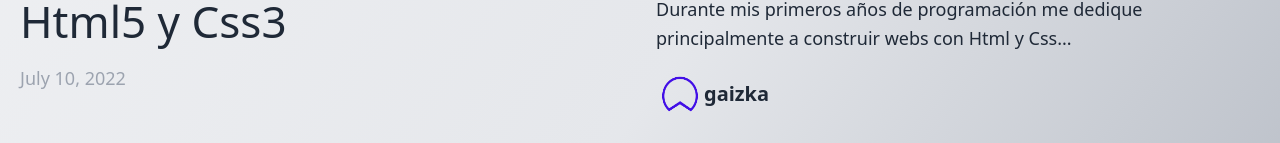
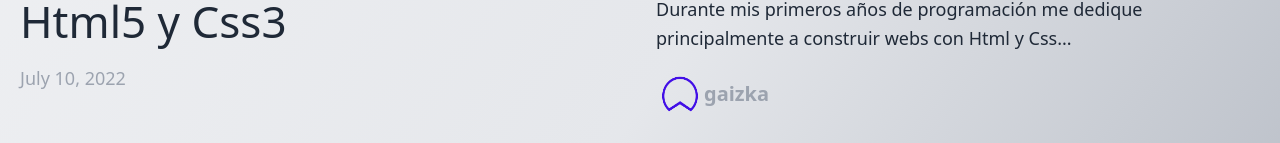
Before and after one commit to gaizkadev/blog, a Next.js app: page /skills in a window 1280 px wide. Shown: the part 809-952 px from the top of the page. Built offline with nearby package versions, Linux system fonts and the light colour scheme.

Commit message:
blog colors

```diff
--- a/components/avatar.js
+++ b/components/avatar.js
@@ -9,7 +9,7 @@ export default function Avatar({ name, picture }) {
         className="w-12 h-12 rounded-full mr-4"
         alt={name}
       />
-      <div className="text-xl font-bold text-gray-800">{name}</div>
+      <div className="text-xl font-semibold text-gray-400">{name}</div>
     </div>
   )
 }
--- a/components/cover-image.js
+++ b/components/cover-image.js
@@ -7,7 +7,7 @@ export default function CoverImage({ title, src, slug, height, width }) {
     <Image
       src={src}
       alt={`Cover Image for ${title}`}
-      className={cn('shadow-sm', {
+      className={cn('shadow-xl rounded-xl', {
         'hover:shadow-md transition-shadow duration-200': slug,
       })}
       layout="responsive"
--- a/components/post-header.js
+++ b/components/post-header.js
@@ -17,7 +17,7 @@ export default function PostHeader({ title, coverImage, date, author }) {
         <div className="block md:hidden mb-6">
           <Avatar name={author.name} picture={author.picture} />
         </div>
-        <div className="mb-6 text-lg">
+        <div className="mb-6 text-lg text-gray-400">
           <DateFormatter dateString={date} />
         </div>
       </div>
--- a/components/post-title.js
+++ b/components/post-title.js
@@ -1,6 +1,6 @@
 export default function PostTitle({ children }) {
   return (
-    <h1 className="text-6xl md:text-7xl lg:text-8xl font-bold tracking-tighter leading-tight md:leading-none mb-12 text-center md:text-left">
+    <h1 className="text-gray-800 text-6xl md:text-7xl lg:text-8xl font-bold tracking-tighter leading-tight md:leading-none mb-12 text-center md:text-left">
       {children}
     </h1>
   )
```
